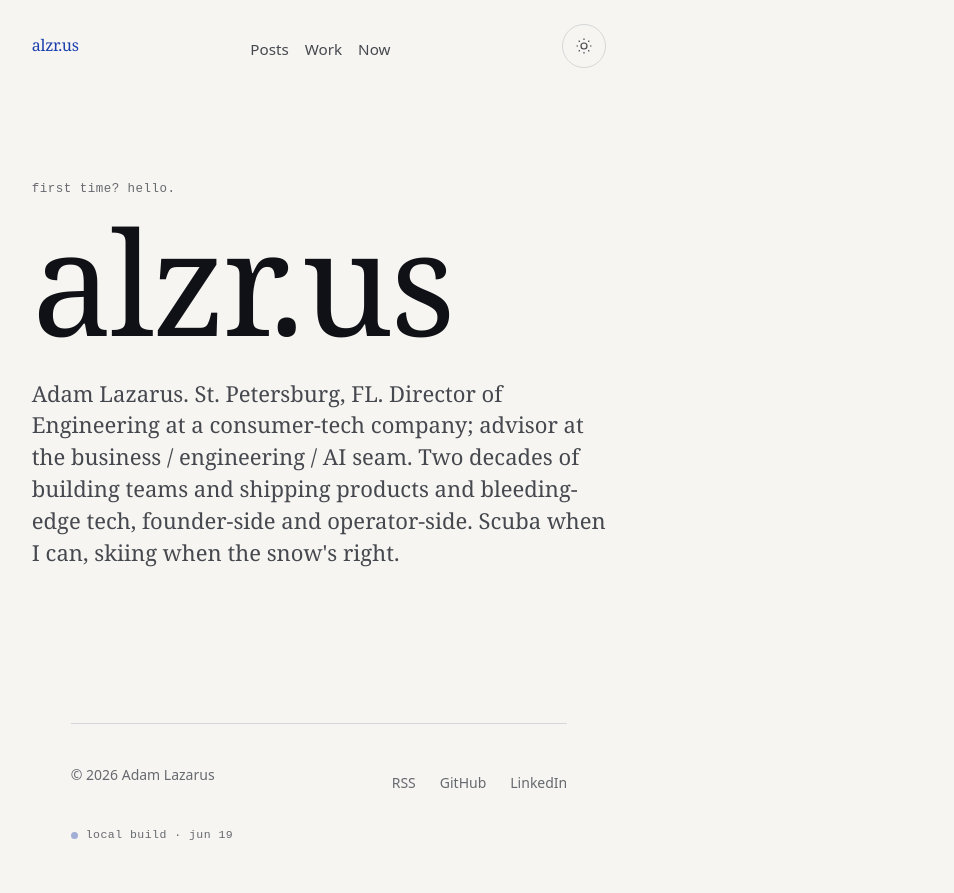
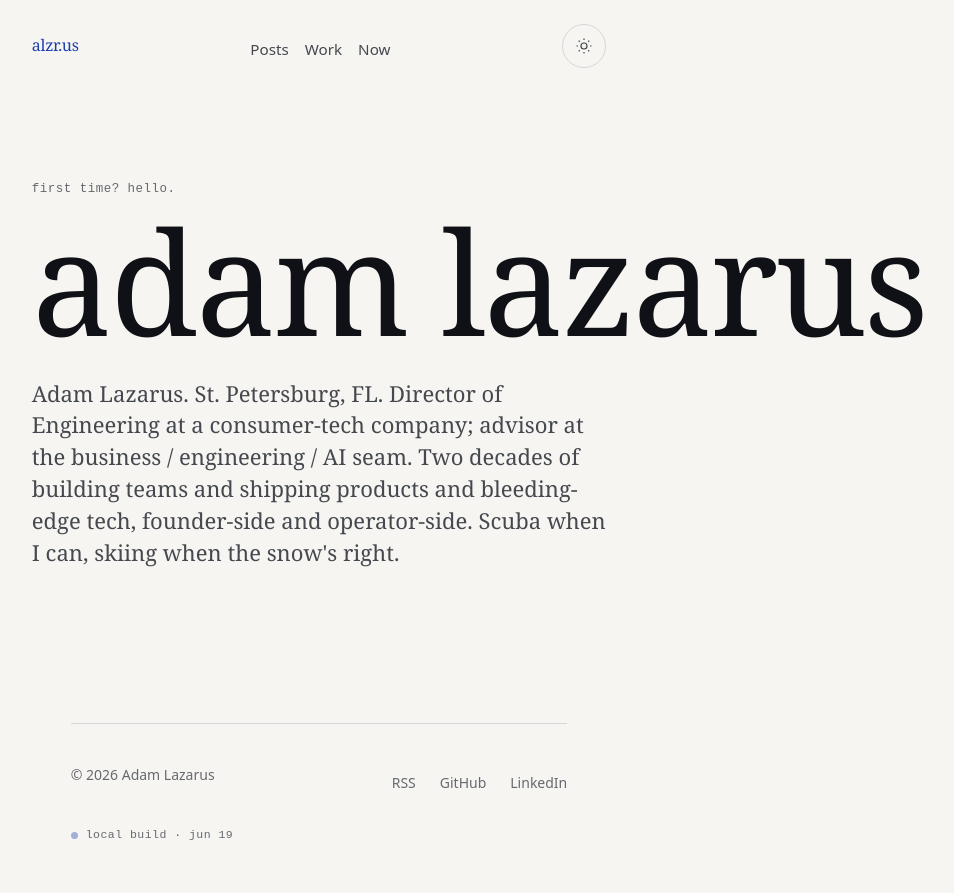
Before and after one commit to adamlaz/alzr.us, an Astro site: page / in a window 1280 px wide. Shown: the whole page, without its empty margins (321-1275 px from the left). Built offline with nearby package versions, Linux system fonts and the light colour scheme; Astro itself is replaced by a stand-in of ours; a web font is replaced by a local one.

Commit message:
💄 feat(wordmark): implement morph animation for home hero text

```diff
--- a/src/components/Wordmark.astro
+++ b/src/components/Wordmark.astro
@@ -3,22 +3,26 @@ interface Props {
   hero?: boolean;
   href?: string;
   text?: string;
+  // When set, the live layer becomes a morph target: wordmark-morph.ts expands
+  // `text` into this string on first landing of a session (home hero only).
+  morph?: string;
 }
 
-const { hero = false, href, text = 'alzr.us' } = Astro.props;
+const { hero = false, href, text = 'alzr.us', morph } = Astro.props;
 const className = ['wordmark', hero ? 'wordmark--hero' : ''].filter(Boolean).join(' ');
+const morphState = morph ? 'init' : undefined;
 ---
 
 {
   href ? (
     <a href={href} class={className} aria-label="alzr.us home">
       <span class="wordmark__sizer" aria-hidden="true">{text}</span>
-      <span class="wordmark__live" data-kinetic>{text}</span>
+      <span class="wordmark__live" data-kinetic data-wordmark-morph={morph} data-morph-state={morphState}>{text}</span>
     </a>
   ) : (
     <span class={className}>
       <span class="wordmark__sizer" aria-hidden="true">{text}</span>
-      <span class="wordmark__live" data-kinetic>{text}</span>
+      <span class="wordmark__live" data-kinetic data-wordmark-morph={morph} data-morph-state={morphState}>{text}</span>
     </span>
   )
 }
--- a/src/layouts/BaseLayout.astro
+++ b/src/layouts/BaseLayout.astro
@@ -158,6 +158,7 @@ const ogImageAltText = ogImageAlt ?? title;
 
     <script>
       import { init as initKineticType } from '../scripts/kinetic-type';
+      import { init as initWordmarkMorph } from '../scripts/wordmark-morph';
 
       // Re-apply theme + reattach toggle after view transitions.
       // Name the action's destination, so the control announces its state.
@@ -253,12 +254,16 @@ const ogImageAltText = ogImageAlt ?? title;
       wireToggle();
       wireStickyHeader();
       wireNavMorph();
+      // Runs before kinetic: the home hero's morph claims its live layer
+      // (removing data-kinetic) so kinetic skips it until the morph hands it back.
+      initWordmarkMorph();
       initKineticType();
       document.addEventListener('astro:after-swap', () => {
         applyTheme();
         wireToggle();
         wireStickyHeader();
         lastY = window.scrollY;
+        initWordmarkMorph();
         initKineticType();
       });
     </script>
--- a/src/pages/index.astro
+++ b/src/pages/index.astro
@@ -10,7 +10,7 @@ import Wordmark from '../components/Wordmark.astro';
   <section class="hero">
     <h1 class="visually-hidden">Adam Lazarus</h1>
     <span class="welcome" data-visit-state="loading"></span>
-    <Wordmark hero text="alzr.us" />
+    <Wordmark hero text="alzr.us" morph="adam lazarus" />
     <p class="lede">
       Adam Lazarus. St. Petersburg, FL. Director of Engineering at a
       consumer-tech company; advisor at the business /
--- /dev/null
+++ b/src/scripts/wordmark-morph.ts
@@ -0,0 +1,277 @@
+/**
+ * Wordmark morph -- the home hero expands `alzr.us` into `adam lazarus`.
+ *
+ * The domain is the in-order skeleton of the name: a(dam) l-a-z-a-r-u-s, where
+ * the `.us` TLD is the tail of "Lazar-us". This animation makes that legible.
+ * Six of seven characters survive in place; only the dot moves (it glides from
+ * the `alzr|us` slot to the `adam|lazarus` boundary, then dissolves into a
+ * space). The elided letters (d, a, m, and the two interior a's) fade into the
+ * gaps the survivors open.
+ *
+ * Technique: FLIP (First-Last-Invert-Play). Each glyph carries a stable id, so
+ * shared glyphs animate position via the Web Animations API (transform only --
+ * compositor-friendly, no layout thrash) while unmatched glyphs fade. The final
+ * layout is committed instantly; everything reaches it through transform/opacity.
+ *
+ * Plays once per browser session (sessionStorage). Reduced-motion or a repeat
+ * visit snaps straight to the resting name. On completion it normalizes back to
+ * plain text and hands off to the kinetic-type engine for pointer bloom + breath.
+ */
+import { init as initKineticType } from './kinetic-type';
+
+const SESSION_KEY = 'alzr_wordmark_shown';
+// Ramp-in for the expand (slow start, smooth finish) so the morph eases in
+// rather than snapping; a gentle ease-out for the dissolve.
+const EASE_RAMP = 'cubic-bezier(0.45, 0, 0.25, 1)';
+const EASE_SETTLE = 'cubic-bezier(0.22, 1, 0.36, 1)';
+const T0_HOLD_MS = 850; // hold a beat or two on alzr.us before it expands
+const EXPAND_MS = 920; // alzr.us -> adam.lazarus
+const MID_HOLD_MS = 220; // beat on the dotted name
+const RESOLVE_MS = 620; // adam.lazarus -> adam lazarus
+const STAGGER_MS = 38; // per filler letter
+
+interface Spec {
+  readonly id: string;
+  readonly ch: string;
+}
+
+// Survivors share ids across states; fillers (d, a1, m, a2, a3) are unique.
+const T0: readonly Spec[] = [
+  { id: 'a0', ch: 'a' },
+  { id: 'l', ch: 'l' },
+  { id: 'z', ch: 'z' },
+  { id: 'r', ch: 'r' },
+  { id: 'dot', ch: '.' },
+  { id: 'u', ch: 'u' },
+  { id: 's', ch: 's' },
+];
+
+const T1: readonly Spec[] = [
+  { id: 'a0', ch: 'a' },
+  { id: 'd', ch: 'd' },
+  { id: 'a1', ch: 'a' },
+  { id: 'm', ch: 'm' },
+  { id: 'dot', ch: '.' },
+  { id: 'l', ch: 'l' },
+  { id: 'a2', ch: 'a' },
+  { id: 'z', ch: 'z' },
+  { id: 'a3', ch: 'a' },
+  { id: 'r', ch: 'r' },
+  { id: 'u', ch: 'u' },
+  { id: 's', ch: 's' },
+];
+
+function reducedMotion(): boolean {
+  return matchMedia('(prefers-reduced-motion: reduce)').matches;
+}
+
+function sessionShown(): boolean {
+  try {
+    return sessionStorage.getItem(SESSION_KEY) === '1';
+  } catch {
+    return false;
+  }
+}
+
+function markShown(): void {
+  try {
+    sessionStorage.setItem(SESSION_KEY, '1');
+  } catch {
+    /* private mode / disabled storage: just replay next load, harmless */
+  }
+}
+
+function makeGlyph(spec: Spec): HTMLSpanElement {
+  const el = document.createElement('span');
+  el.className = 'wm-mg';
+  el.dataset.gid = spec.id;
+  el.setAttribute('aria-hidden', 'true');
+  el.textContent = spec.ch;
+  return el;
+}
+
+function waitAnimations(anims: Animation[]): Promise<void> {
+  return Promise.all(anims.map((a) => a.finished.catch(() => undefined))).then(() => undefined);
+}
+
+function delay(ms: number): Promise<void> {
+  return new Promise((resolve) => setTimeout(resolve, ms));
+}
+
+/** Snap straight to the resting name with no animation (reduced motion / repeat visit). */
+function snap(live: HTMLElement, target: string): void {
+  live.textContent = target;
+  live.setAttribute('aria-label', target);
+  live.setAttribute('data-morph-state', 'done');
+  // data-kinetic is still on the element; BaseLayout's initKineticType() (called
+  // right after us) splits it for pointer bloom.
+}
+
+/** alzr.us -> adam.lazarus: survivors slide apart, the dot glides, fillers fade in. */
+function expand(live: HTMLElement, glyphs: Map<string, HTMLSpanElement>): Promise<void> {
+  // FIRST: record current (T0) positions of every glyph on screen.
+  const first = new Map<string, DOMRect>();
+  for (const [id, el] of glyphs) first.set(id, el.getBoundingClientRect());
+
+  // Build the T1 order, creating fillers that weren't in T0.
+  const entering: HTMLSpanElement[] = [];
+  const ordered: HTMLSpanElement[] = [];
+  for (const spec of T1) {
+    let el = glyphs.get(spec.id);
+    if (!el) {
+      el = makeGlyph(spec);
+      glyphs.set(spec.id, el);
+      entering.push(el);
+    }
+    ordered.push(el);
+  }
+  // appendChild reorders existing nodes and inserts the new ones, in T1 order.
+  for (const el of ordered) live.appendChild(el);
+
+  // Force layout so LAST reads the committed T1 geometry.
+  void live.offsetWidth;
+
+  const anims: Animation[] = [];
+  // Shared glyphs (incl. the dot): invert to FIRST, play to identity.
+  for (const [id, el] of glyphs) {
+    if (entering.includes(el)) continue;
+    const f = first.get(id);
+    if (!f) continue;
+    const last = el.getBoundingClientRect();
+    const dx = f.left - last.left;
+    const dy = f.top - last.top;
+    if (Math.abs(dx) < 0.5 && Math.abs(dy) < 0.5) continue;
+    anims.push(
+      el.animate([{ transform: `translate(${dx}px, ${dy}px)` }, { transform: 'translate(0, 0)' }], {
+        duration: EXPAND_MS,
+        easing: EASE_RAMP,
+      }),
+    );
+  }
+  // Fillers fade + lift into the gaps that opened, lightly staggered.
+  entering.forEach((el, i) => {
+    anims.push(
+      el.animate(
+        [
+          { opacity: 0, transform: 'translateY(0.14em) scale(0.86)' },
+          { opacity: 1, transform: 'translateY(0) scale(1)' },
+        ],
+        { duration: EXPAND_MS, easing: EASE_RAMP, delay: i * STAGGER_MS, fill: 'backwards' },
+      ),
+    );
+  });
+
+  return waitAnimations(anims);
+}
+
+/** adam.lazarus -> adam lazarus: the dot fades in place as a real word space
+ *  opens. The resting layout already matches the plain-text hand-off, so
+ *  nothing shifts when we normalize at the end. */
+function resolve(live: HTMLElement, glyphs: Map<string, HTMLSpanElement>): Promise<void> {
+  const dot = glyphs.get('dot');
+  const lEl = glyphs.get('l');
+  if (!dot || !lEl) return Promise.resolve();
+
+  // FIRST: dotted-name positions.
+  const first = new Map<string, DOMRect>();
+  for (const [id, el] of glyphs) first.set(id, el.getBoundingClientRect());
+
+  // Lift the dot out of flow so it fades in place, and drop a real word space at
+  // the boundary -- the exact spacing textContent produces at hand-off, so the
+  // letters end where they'll rest and the normalize is seamless.
+  const dotRect = dot.getBoundingClientRect();
+  const liveRect = live.getBoundingClientRect();
+  live.style.position = 'relative';
+  dot.style.position = 'absolute';
+  dot.style.left = `${dotRect.left - liveRect.left}px`;
+  dot.style.top = `${dotRect.top - liveRect.top}px`;
+  live.insertBefore(document.createTextNode(' '), lEl);
+
+  void live.offsetWidth;
+
+  const anims: Animation[] = [];
+  // Letters past the boundary ease to their final resting positions.
+  for (const [id, el] of glyphs) {
+    if (el === dot) continue;
+    const f = first.get(id);
+    if (!f) continue;
+    const dx = f.left - el.getBoundingClientRect().left;
+    if (Math.abs(dx) < 0.5) continue;
+    anims.push(
+      el.animate([{ transform: `translateX(${dx}px)` }, { transform: 'translateX(0)' }], {
+        duration: RESOLVE_MS,
+        easing: EASE_SETTLE,
+      }),
+    );
+  }
+  // The dot dissolves where the new space sits.
+  anims.push(
+    dot.animate(
+      [
+        { opacity: 1, transform: 'scale(1)' },
+        { opacity: 0, transform: 'scale(0.4)' },
+      ],
+      { duration: RESOLVE_MS * 0.75, easing: 'ease-out', fill: 'forwards' },
+    ),
+  );
+
+  return waitAnimations(anims);
+}
+
+/** Build T0, run the two beats, then hand the resting name to kinetic-type. */
+async function play(live: HTMLElement, target: string): Promise<void> {
+  try {
+    const glyphs = new Map<string, HTMLSpanElement>();
+    const frag = document.createDocumentFragment();
+    for (const spec of T0) {
+      const el = makeGlyph(spec);
+      glyphs.set(spec.id, el);
+      frag.appendChild(el);
+    }
+    // Replace the SSR "alzr.us" text node with identical glyph spans -- no visual
+    // change, so the page that already painted alzr.us stays put until it expands.
+    live.textContent = '';
+    live.appendChild(frag);
+
+    await delay(T0_HOLD_MS);
+    await expand(live, glyphs);
+    await delay(MID_HOLD_MS);
+    await resolve(live, glyphs);
+  } catch {
+    /* fall through to the clean resting state below */
+  }
+
+  // Hand off: normalize to plain text, restore kinetic, resume breath.
+  live.textContent = target;
+  live.style.removeProperty('position'); // clear the relative set during resolve
+  live.setAttribute('aria-label', target);
+  live.setAttribute('data-kinetic', '');
+  live.setAttribute('data-morph-state', 'done');
+  initKineticType();
+}
+
+/**
+ * Wire the current document. Idempotent and safe on every `astro:after-swap`.
+ * No-op on pages without a `[data-wordmark-morph]` hero. MUST run before
+ * BaseLayout's initKineticType(): the play path removes `data-kinetic` from the
+ * hero synchronously so kinetic skips it until the morph hands it back.
+ */
+export function init(): void {
+  const live = document.querySelector<HTMLElement>('[data-wordmark-morph]');
+  if (!live) return;
+
+  const state = live.getAttribute('data-morph-state');
+  if (state === 'playing' || state === 'done') return; // already handled this view
+
+  const target = live.getAttribute('data-wordmark-morph') || 'adam lazarus';
+
+  if (reducedMotion() || sessionShown()) {
+    snap(live, target);
+    return;
+  }
+
+  markShown();
+  live.removeAttribute('data-kinetic'); // claim the hero from kinetic for the morph
+  live.setAttribute('data-morph-state', 'playing');
+  void play(live, target);
+}
--- a/src/styles/global.css
+++ b/src/styles/global.css
@@ -505,6 +505,44 @@ a.wordmark:focus-visible {
   }
 }
 
+/* ── Morph hero (home): alzr.us -> adam lazarus ──────────────────────────────
+   Keep the name on one display line like the domain was: the FLIP morph plays
+   on one line, so wrapping at rest would jump 1 line -> 2 at the hand-off. The
+   one-line name breaks the 68ch measure by ~40px at the largest viewports, but
+   .site-main isn't clipped, so it spills into the empty outer margin (never past
+   the viewport edge -> no horizontal scroll). */
+.wordmark--hero .wordmark__live[data-morph-state] {
+  white-space: nowrap;
+}
+
+/* wordmark-morph.ts owns the entrance while it runs, so suppress the CSS
+   settle/breath until it hands back a resting name (data-morph-state='done').
+   This selector also outranks the settle rules above (more attributes), so
+   settle never fires on the morph hero -- the morph replaces it. */
+.wordmark--hero .wordmark__live[data-morph-state]:not([data-morph-state='done']) {
+  animation: none;
+}
+
+@media (prefers-reduced-motion: no-preference) {
+  .wordmark--hero .wordmark__live[data-morph-state='done'] {
+    /* No re-entrance -- the morph already settled the name; just resume breath. */
+    animation: wordmark-breath 5600ms ease-in-out 600ms infinite alternate;
+  }
+}
+
+/* Morph glyphs: inline-block so the engine can transform + size them per letter
+   (transforms don't apply to inline boxes). Rendered at the hero's resting axes
+   so they're visually identical to the kinetic glyphs handed off at the end. */
+.wordmark__live .wm-mg {
+  display: inline-block;
+  font-variation-settings:
+    'opsz' var(--base-opsz),
+    'SOFT' var(--base-soft),
+    'WONK' var(--base-wonk),
+    'wght' var(--base-wght);
+  will-change: transform, opacity;
+}
+
 /* Settle + breath animate the registered `--base-*` numbers (not
    `font-variation-settings`, which can't be interpolated), so glyphs blend the
    live base with their proximity delta seamlessly. */
@@ -663,7 +701,9 @@ a.wordmark:focus-visible {
 
   .wordmark,
   .wordmark--hero,
+  .wordmark__live[data-morph-state='done'],
   [data-kinetic] .glyph,
+  .wordmark__live .wm-mg,
   .post header h1[data-kinetic],
   .post-card h2[data-kinetic] {
     animation: none;
```
